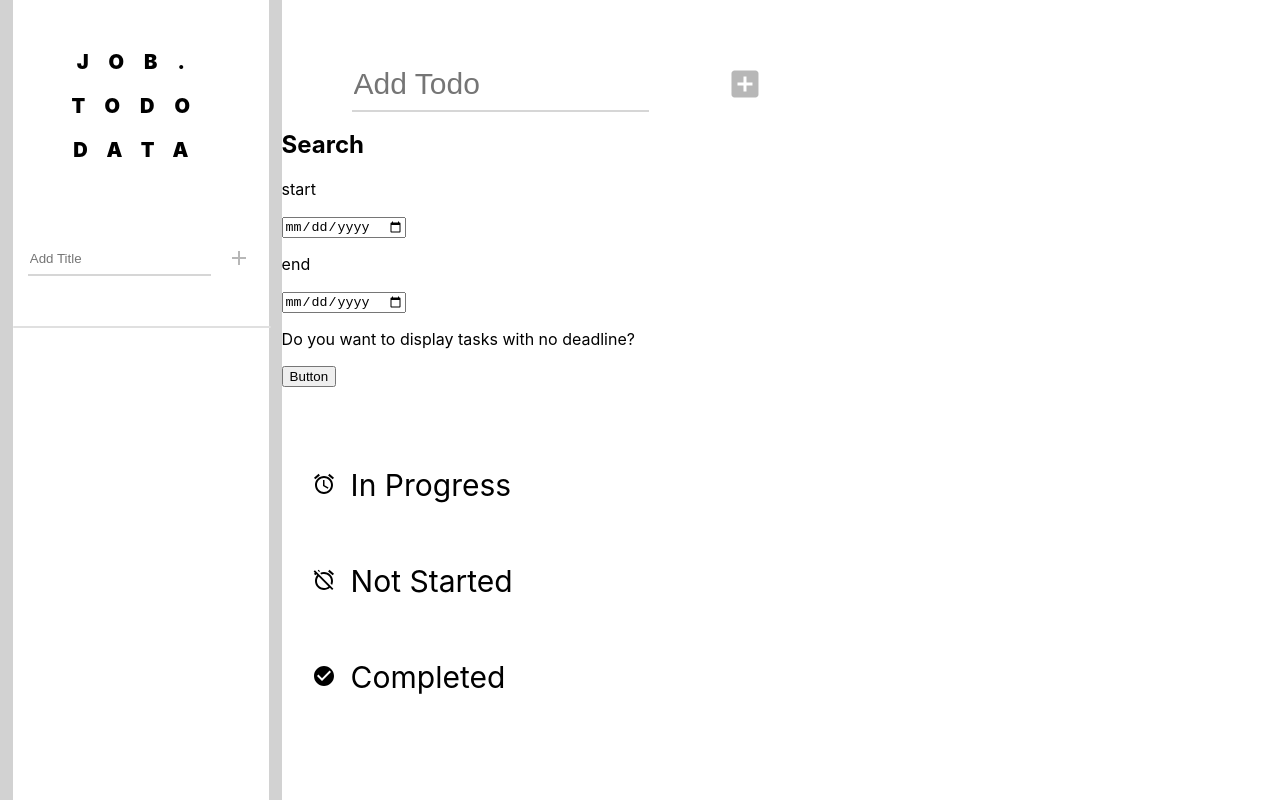
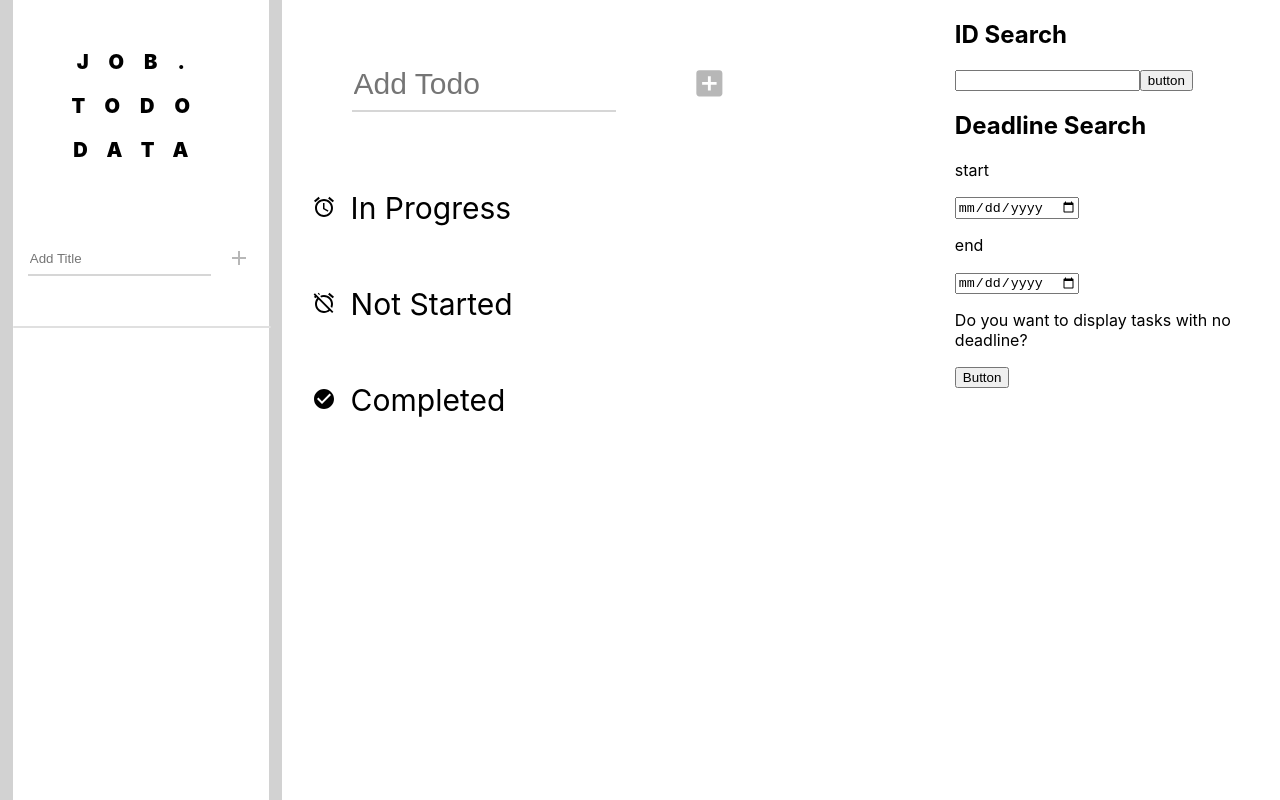
Before and after one commit to anAstrnt/job-todolist, a React (Create React App) app: page / in a window 1280 px wide. Built offline with nearby package versions, Linux system fonts and the light colour scheme.

Commit message:
💄 headlineのクラスネームを追加し見た目の軽微な修正を行った

```diff
--- a/src/components/TodoPages.module.css
+++ b/src/components/TodoPages.module.css
@@ -3,6 +3,11 @@
   height: 100vh;
   background-color: #ffffff;
   margin-left: auto;
+}
+
+.headline {
+  display: flex;
+  align-items: flex-start;
 }
 
 .titleName {
@@ -49,4 +54,5 @@
 
 .searchAria {
   display: inline-block;
+  height: 0;
 }
--- a/src/components/TodoPages.tsx
+++ b/src/components/TodoPages.tsx
@@ -159,6 +159,7 @@ export const TodoPages: React.FC = () => {
 
   return (
     <div className={styles.todoPages}>
+      <div className={styles.headline}>
         {/* inputTodoAria */}
         <div className={styles.titleName}>
           <p>{location.pathname.substring(1)}</p>
@@ -179,13 +180,19 @@ export const TodoPages: React.FC = () => {
 
         {/* searchAria */}
         <div className={styles.searchAria}>
-        <h2>Search</h2>
+          <h2>ID Search</h2>
+          <form action="">
+            <input type="text" />
+            <button>button</button>
+          </form>
+          <h2>Deadline Search</h2>
           <p>start</p>
           <input type="date" value={dayStart} onChange={(e) => onChangeDayStart(e)} />
           <p>end</p>
           <input type="date" value={dayEnd} onChange={(e) => onChangeDayEnd(e)} />
           <p>Do you want to display tasks with no deadline?</p>
           <button onClick={toggleNoDeadline}>Button</button>
+        </div>
       </div>
 
       {/* TodoAria */}
```
Lines whose indentation alone changed are shown as unchanged.
